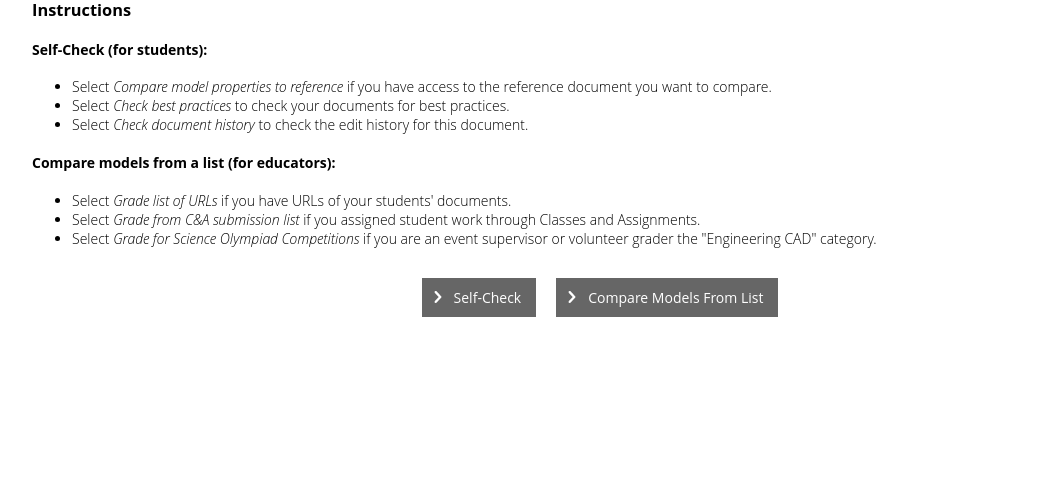
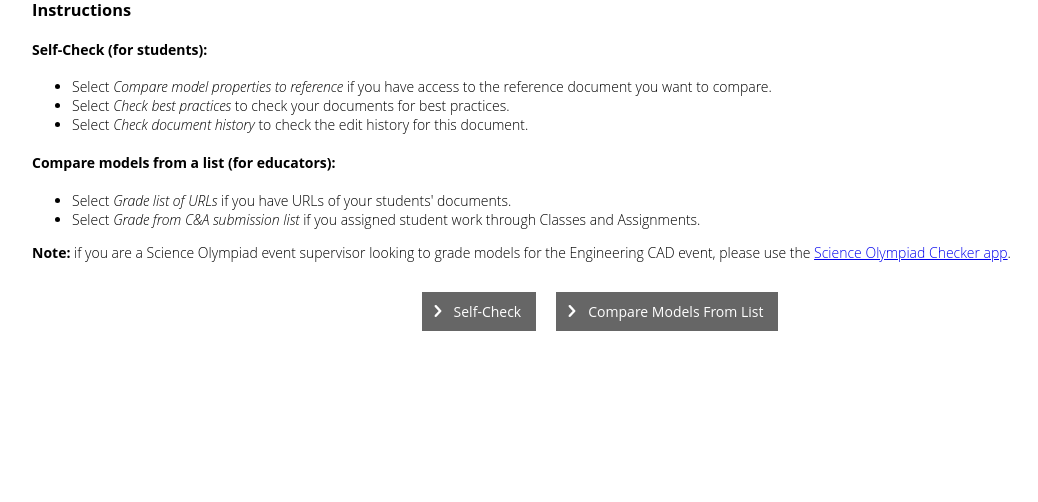
Before and after one commit to PTC-Education/learning-app, a Django app: template grader/templates/grader/index.html in a window 1280 px wide. Shown: the part 135-637 px from the top of the page, without its empty margins (40-1078 px from the left). Run offline with Django 4.2, Linux system fonts and the light colour scheme; the template is opened without the code that fills it, so the values that code supplies are empty.

Commit message:
removed scioly

```diff
--- a/grader/static/grader/c_and_a.css
+++ b/grader/static/grader/c_and_a.css
@@ -421,3 +421,9 @@ input.gradeButton[type=submit]:disabled:hover {
   font-size: 11px;
   margin: 2px;
 }
+
+.note {
+  font-style: italic;
+  margin-top: 10px !important;
+  font-size: 0.8rem !important;
+}
--- a/grader/templates/grader/c_and_a.html
+++ b/grader/templates/grader/c_and_a.html
@@ -147,7 +147,7 @@
                 {% if user_type == 'scioly' %}
                     <p>If you want to use Classes & Assignments <em>without</em> Science Olympiad grading, <a href="{% url 'grader:list_classes' user.os_user_id 'educator'%}">click here</a>.</p>
                 {% else %}
-                    <p>If you want to use Classes & Assignments for Science Olympiad, <a href="{% url 'grader:list_classes' user.os_user_id 'scioly'%}">click here</a>.</p>
+                    <p class="note"><strong>Note:</strong> For grading Science Olympiad documents, please use the <a href="https://cad.onshape.com/appstore/apps/Utilities/6842eb43b70de1118a074cd8" target="_blank">Science Olympiad Checker</a> app.
                 {% endif %}
             {% endif %}
             {% if page == "assignments" %}
--- a/grader/templates/grader/index.html
+++ b/grader/templates/grader/index.html
@@ -43,8 +43,8 @@
             <ul>
                 <li>Select <i>Grade list of URLs</i> if you have URLs of your students' documents.</li>
                 <li>Select <i>Grade from C&A submission list</i> if you assigned student work through Classes and Assignments.</li>
-                <li>Select <i>Grade for Science Olympiad Competitions</i> if you are an event supervisor or volunteer grader the "Engineering CAD" category.</li>
             </ul>
+        <strong>Note:</strong> if you are a Science Olympiad event supervisor looking to grade models for the Engineering CAD event, please use the <a href="https://cad.onshape.com/appstore/apps/Utilities/6842eb43b70de1118a074cd8" target="_blank">Science Olympiad Checker app</a>.
     </div>
 
     <div class="select-container">
@@ -91,12 +91,6 @@
                         <input class="options" type="submit" value="Grade using Classes & Assignments">
                     </form>
                 </div>
-                <!--Load url page for SCIENCE OLYMPIAD USERS-->
-                <div class="tooltip">
-                    <form action="{% url 'grader:url_input_page' user.os_user_id 'scioly'%}">
-                        <input class="options" type="submit" value="Grade for Science Olympiad competitions">
-                    </form>
-                </div>
             </div>
         </div>
     </div>
```
